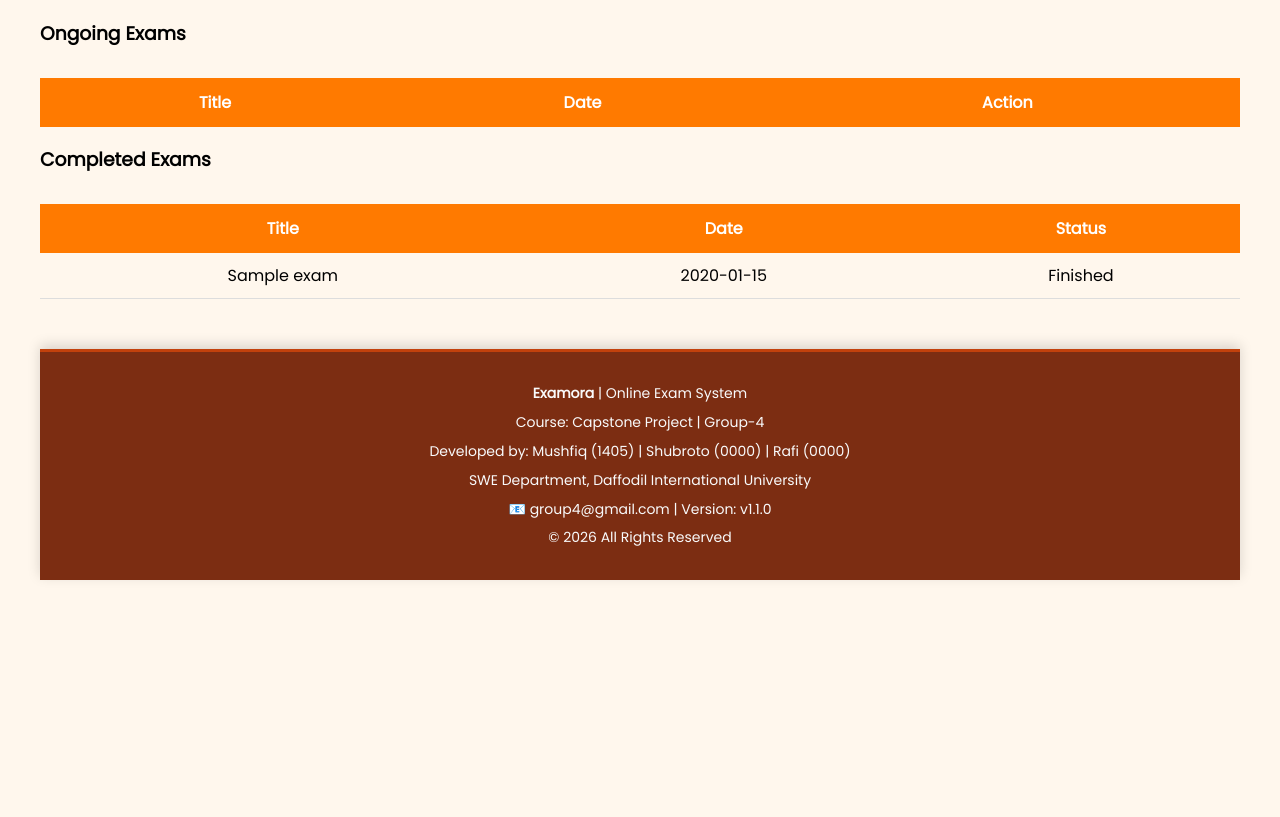
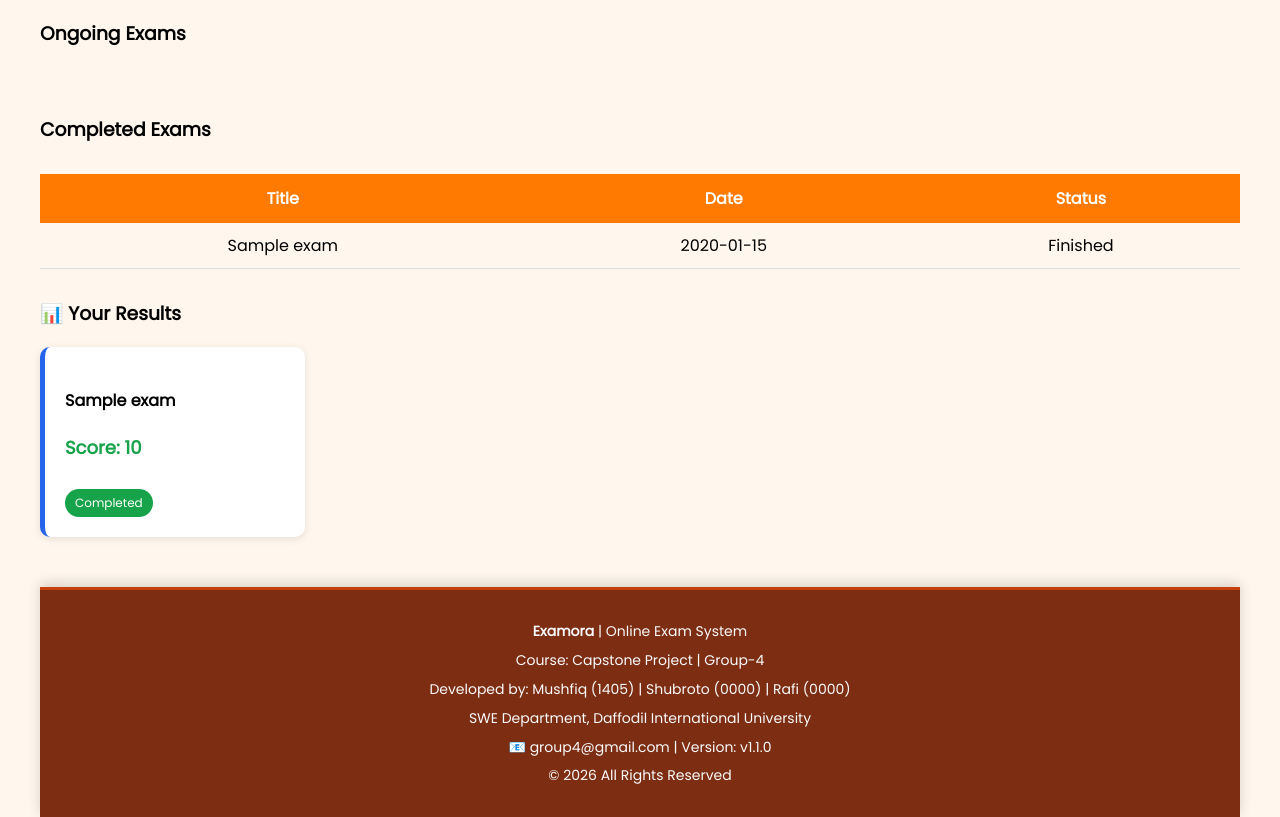
Before and after one commit to Mushfiqur00/online-exam-system, a Flask app: page /student-dashboard in a window 1280 px wide. Shown: the part 262-1079 px from the top of the page. Before the commit the page ends 842 px from the top, so only its background shows below. Run offline with Flask 3, Linux system fonts and the light colour scheme; the visitor is signed in with stand-in values (Sample User, id 1); tables that the repository leaves empty hold one stand-in row (values such as "Sample post"); lists and menus that the app fills with data are empty.

Commit message:
addig result system and fixing ui

```diff
--- a/app.py
+++ b/app.py
@@ -1,5 +1,5 @@
 from flask import Flask, render_template, request, redirect, flash, session , make_response
-from models import db, Group, Student, Exam, ExamAssignment , Question
+from models import db, Group, Student, Exam, ExamAssignment , Question , Result
 import random
 import string
 
@@ -129,7 +129,7 @@ def student_dashboard():
         return redirect("/")
 
     student = Student.query.get(session["student_id"])
-
+    results = db.session.query(Result, Exam).join(Exam, Result.exam_id == Exam.id).filter(Result.student_id == student.id).all()
     exams = Exam.query.all()
 
     today = datetime.now().strftime("%Y-%m-%d")
@@ -176,7 +176,8 @@ def student_dashboard():
         ongoing=ongoing,
         completed=completed,
         today=today,
-        current_time=current_time
+        current_time=current_time,
+        results=results
     )
 
 @app.route("/group-management")
@@ -355,15 +356,25 @@ def clear_assignment(exam_id):
     flash("Assignments cleared")
 
     return redirect("/admin-dashboard")
-
 @app.route("/start-exam/<int:exam_id>")
 def start_exam(exam_id):
 
     if "student_id" not in session:
         return redirect("/")
 
+    student_id = session["student_id"]
+
+    # 🔒 check already submitted
+    existing = Result.query.filter_by(
+        student_id=student_id,
+        exam_id=exam_id
+    ).first()
+
+    if existing:
+        flash("You already submitted this exam!")
+        return redirect("/student-dashboard")
+
     exam = Exam.query.get(exam_id)
-
     questions = Question.query.filter_by(exam_id=exam_id).all()
 
     return render_template(
@@ -372,8 +383,6 @@ def start_exam(exam_id):
         exam_id=exam_id,
         duration=exam.duration
     )
-
-
 #add question
 
 @app.route("/add-question/<int:exam_id>", methods=["GET","POST"])
@@ -434,9 +443,22 @@ def add_question(exam_id):
 
 
 
-
 @app.route("/submit-exam/<int:exam_id>", methods=["POST"])
 def submit_exam(exam_id):
+
+    if "student_id" not in session:
+        return redirect("/")
+
+    student_id = session["student_id"]
+
+    # 🔒 prevent double submit
+    existing = Result.query.filter_by(
+        student_id=student_id,
+        exam_id=exam_id
+    ).first()
+
+    if existing:
+        return redirect("/student-dashboard")
 
     questions = Question.query.filter_by(exam_id=exam_id).all()
 
@@ -444,28 +466,39 @@ def submit_exam(exam_id):
     obtained = 0
     correct = 0
     wrong = 0
+    has_short = False
 
     for q in questions:
-
         user_ans = request.form.get(f"q{q.id}")
-
         total += int(q.marks)
 
         if q.question_type == "mcq":
-
             if user_ans == q.correct_answer:
                 obtained += int(q.marks)
                 correct += 1
             else:
                 wrong += 1
+        else:
+            has_short = True
+
+    # ✅ 🔥 EXACTLY HERE boshao
+    result = Result(
+        student_id=student_id,
+        exam_id=exam_id,
+        score=obtained
+    )
+    db.session.add(result)
+    db.session.commit()
 
     return render_template(
         "result.html",
         total=total,
         obtained=obtained,
         correct=correct,
-        wrong=wrong
+        wrong=wrong,
+        has_short=has_short
     )
+
 
 # =====================================================
 # RAKIBUL FEATURE
@@ -508,6 +541,47 @@ def edit_question(id):
 
 
 
+
+
+
+
+
+@app.route("/exam-instruction/<int:exam_id>")
+def exam_instruction(exam_id):
+
+    exam = Exam.query.get(exam_id)
+
+    return render_template(
+        "exam_instruction.html",
+        exam=exam
+    )
+
+
+
+
+
+
+
+
+
+
+
+
+
+
+
+
+#feture work
+
+@app.route("/admin-results")
+def admin_results():
+    results = Result.query.all()
+    return render_template("admin_results.html", results=results) @app.route("/profile")
+def profile():
+    student = Student.query.get(session["student_id"])
+    return render_template("profile.html", student=student)
+
+
 if __name__ == "__main__":
 
 
--- a/models.py
+++ b/models.py
@@ -44,7 +44,13 @@ class Exam(db.Model):
     end_time = db.Column(db.String(10))
     duration = db.Column(db.Integer)
 
+class Result(db.Model):
+    id = db.Column(db.Integer, primary_key=True)
 
+    student_id = db.Column(db.Integer, db.ForeignKey('student.id'))
+    exam_id = db.Column(db.Integer, db.ForeignKey('exam.id'))
+
+    score = db.Column(db.Integer)
 # -----------------------------
 # EXAM ASSIGNMENT TABLE
 # -----------------------------
--- a/static/css/student.css
+++ b/static/css/student.css
@@ -4,6 +4,48 @@ body {
     margin: 0;
     padding: 40px;
     font-family: 'Poppins', sans-serif;
+}
+
+.card-container {
+    display: flex;
+    gap: 15px;
+    flex-wrap: wrap;
+}
+
+.card {
+    background: white;
+    padding: 20px;
+    width: 220px;
+    border-radius: 10px;
+    box-shadow: 0 2px 8px rgba(0, 0, 0, 0.1);
+}
+
+.card:hover {
+    transform: translateY(-5px);
+    transition: 0.2s;
+}
+
+.btn {
+    padding: 8px 12px;
+    border: none;
+    border-radius: 6px;
+    color: white;
+}
+
+.green {
+    background: #16a34a;
+}
+
+.red {
+    background: #dc2626;
+}
+
+.gray {
+    background: #9ca3af;
+}
+
+.yellow {
+    background: #f59e0b;
 }
 
 .navbar {
@@ -183,3 +225,27 @@ button {
 button:hover {
     background: #1d4ed8;
 }
+
+.result-card {
+    border-left: 5px solid #2563eb;
+}
+
+.score {
+    font-size: 18px;
+    font-weight: bold;
+    color: #16a34a;
+}
+
+/* badge */
+.badge {
+    padding: 5px 10px;
+    border-radius: 20px;
+    color: white;
+    font-size: 12px;
+    display: inline-block;
+    margin-top: 10px;
+}
+
+.green {
+    background: #16a34a;
+}
--- a/templates/student_dashboard.html
+++ b/templates/student_dashboard.html
@@ -25,39 +25,47 @@
     {% endfor %}
 </table>
 
-<h3>Ongoing Exams</h3>
+
 <table>
-    <tr>
-        <th>Title</th>
-        <th>Date</th>
-        <th>Action</th>
-    </tr>
+    <div class="section">
+        <h3>Ongoing Exams</h3>
 
-    {% for exam in ongoing %}
-    <tr>
-        <td>{{ exam.title }}</td>
-        <td>{{ exam.exam_date }}</td>
-        <td>
+        <div class="card-container">
+            {% for exam in ongoing %}
+            <div class="card">
 
-            {% if exam.assigned and today == exam.exam_date
-            and current_time >= exam.start_time
-            and current_time <= exam.end_time %} <a href="/start-exam/{{ exam.id }}">
-                <button>Start Exam</button>
-                </a>
+                <h4>{{ exam.title }}</h4>
+                <p>📅 {{ exam.exam_date }}</p>
 
-                {% elif not exam.assigned %}
+                {% if exam.assigned %}
 
-                <span style="color:red;">Not Assigned To You</span>
+                {% set submitted = false %}
+                {% for r in results %}
+                {% if r.exam_id == exam.id %}
+                {% set submitted = true %}
+                {% endif %}
+                {% endfor %}
 
-                {% else %}
+                {% if submitted %}
+                <span class="badge gray">Submitted</span>
 
-                <button disabled>Not Available</button>
+                {% elif current_time >= exam.start_time and current_time <= exam.end_time %} <a
+                    href="/exam-instruction/{{exam.id}}">
+                    <button class="btn green">Start Exam</button>
+                    </a>
 
-                {% endif %}
+                    {% else %}
+                    <span class="badge yellow">Not Available</span>
+                    {% endif %}
 
-        </td>
-    </tr>
-    {% endfor %}
+                    {% else %}
+                    <span class="badge red">Not Assigned</span>
+                    {% endif %}
+
+            </div>
+            {% endfor %}
+        </div>
+    </div>
 
 </table>
 
@@ -85,4 +93,22 @@
 
 </table>
 
+<h3 style="margin-top:30px;">📊 Your Results</h3>
+
+<div class="card-container">
+    {% for r in results %}
+    <div class="card result-card">
+
+        <h4>{{ r[1].title }}</h4>
+
+        <p class="score">
+            Score: {{ r[0].score }}
+        </p>
+
+        <span class="badge green">Completed</span>
+
+    </div>
+    {% endfor %}
+</div>
+
 {% endblock %}
```
Also changed, not shown: templates/exam_instruction.html (added, +58 -0 lines), templates/exam_page.html (+19 -3 lines), templates/result.html (+80 -33 lines).
